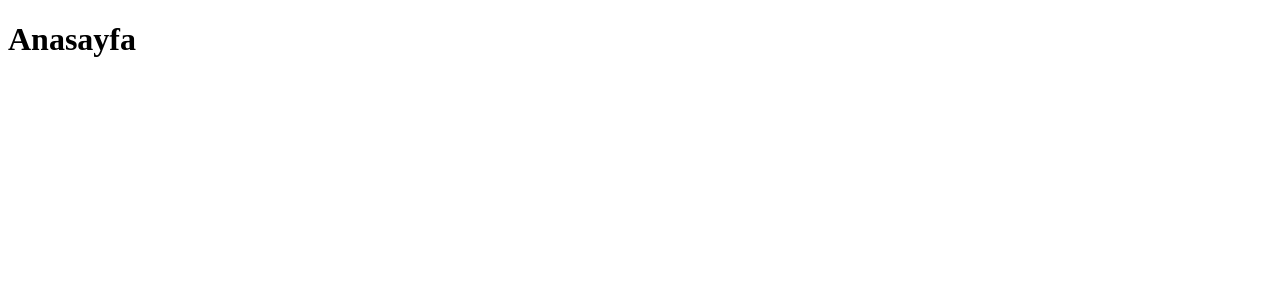
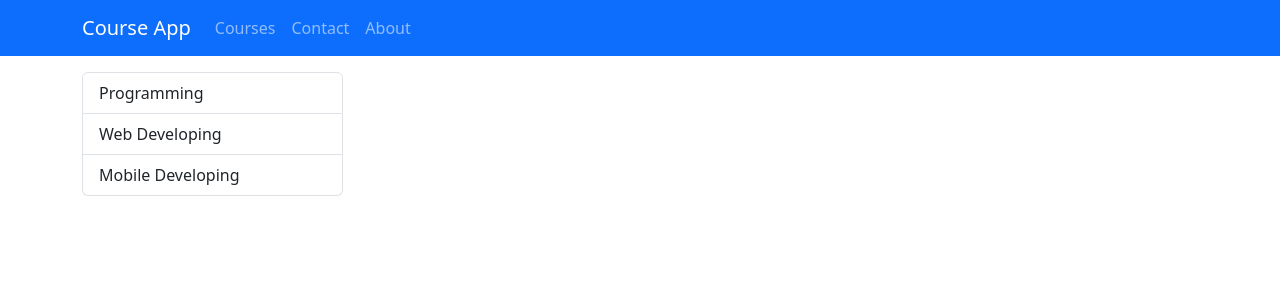
Before and after one commit to hllyrtmn/courseapp, a Django app: page / in a window 1280 px wide. Before the commit the part shown is almost empty. Shown: the top 300 px of the page. Run offline with Django 4.2, Linux system fonts and the light colour scheme; some libraries are stand-ins or nearby versions.

Commit message:
added middle html

```diff
--- a/pages/templates/pages/index.html
+++ b/pages/templates/pages/index.html
@@ -1,11 +1,59 @@
 <!DOCTYPE html>
 <html lang="en">
-<head>
-    <meta charset="UTF-8">
-    <meta name="viewport" content="width=device-width, initial-scale=1.0">
+  <head>
+    <meta charset="UTF-8" />
+    <meta name="viewport" content="width=device-width, initial-scale=1.0" />
+    <link
+      rel="stylesheet"
+      href="https://cdnjs.cloudflare.com/ajax/libs/bootstrap/5.3.0/css/bootstrap.min.css"
+      integrity="sha512-t4GWSVZO1eC8BM339Xd7Uphw5s17a86tIZIj8qRxhnKub6WoyhnrxeCIMeAqBPgdZGlCcG2PrZjMc+Wr78+5Xg=="
+      crossorigin="anonymous"
+      referrerpolicy="no-referrer"
+    />
     <title>Document</title>
-</head>
-<body>
-    <h1>Anasayfa</h1>
-</body>
+  </head>
+  <body>
+    <navbar class="navbar navbar-expand-lg bg-primary navbar-dark">
+        <div class="container">
+            <a class="navbar-brand" href="/">Course App</a>
+            <ul class="navbar-nav me-auto">
+                <li class="nav-item">
+                    <a class="nav-link" href="/">Courses</a>
+                </li>
+                <li class="nav-item">
+                    <a class="nav-link" href="/contact">Contact</a>
+                </li>
+                <li class="nav-item">
+                    <a class="nav-link" href="/about">About</a>
+                </li>
+            </ul>
+        </div>
+
+    </navbar>
+    <div class="container mt-3">
+        <div class="row">
+            <div class="col-3">
+                <div class="list-group">
+                    <a href="#" class="list-group-item list-group-item-action">Programming</a>
+                    <a href="#" class="list-group-item list-group-item-action">Web Developing</a>
+                    <a href="#" class="list-group-item list-group-item-action">Mobile Developing</a>
+                </div>
+            </div>
+            <div class="col-9"></div>
+        </div>
+    </div>
+
+
+
+
+
+
+
+  </body>
+  <script
+    src="https://cdnjs.cloudflare.com/ajax/libs/bootstrap/5.3.0/js/bootstrap.min.js"
+    integrity="sha512-3dZ9wIrMMij8rOH7X3kLfXAzwtcHpuYpEgQg1OA4QAob1e81H8ntUQmQm3pBudqIoySO5j0tHN4ENzA6+n2r4w=="
+    crossorigin="anonymous"
+    referrerpolicy="no-referrer"
+  ></script>
 </html>
```
